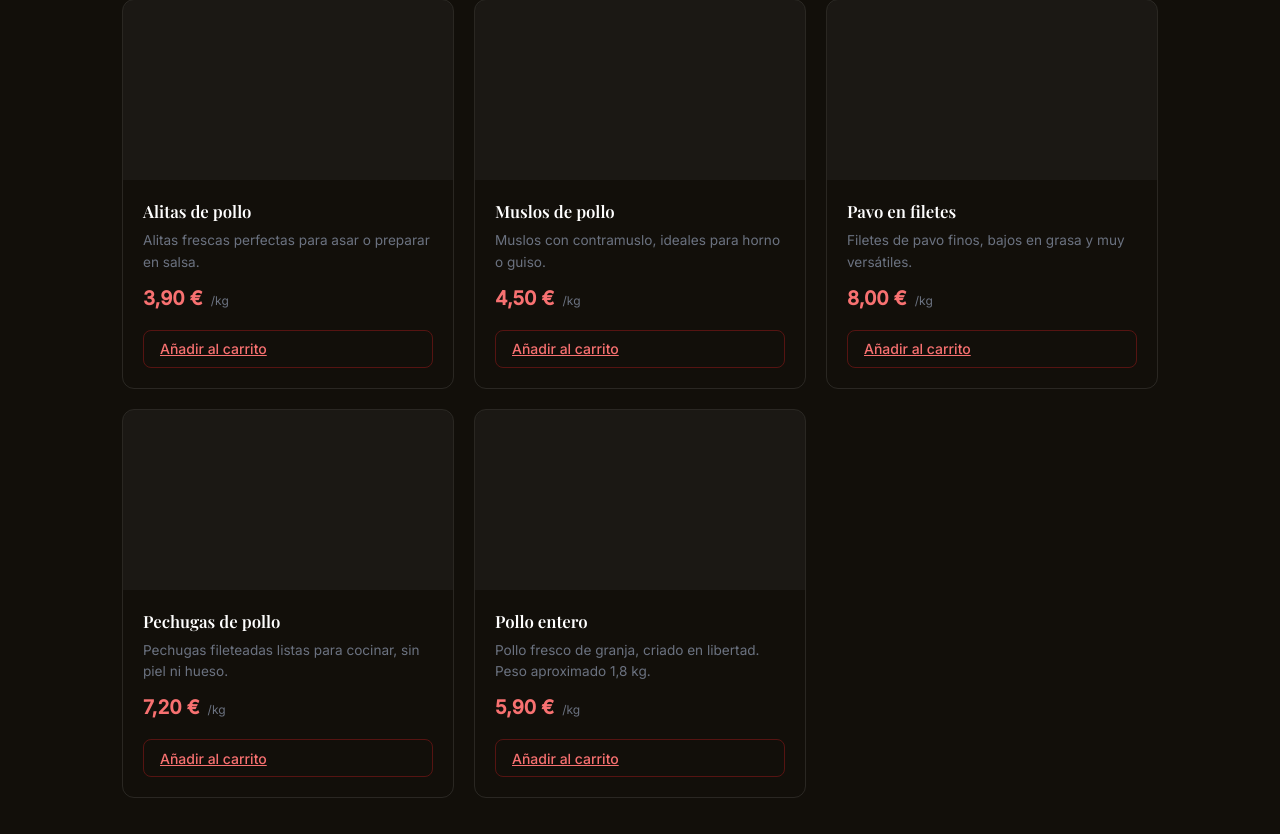
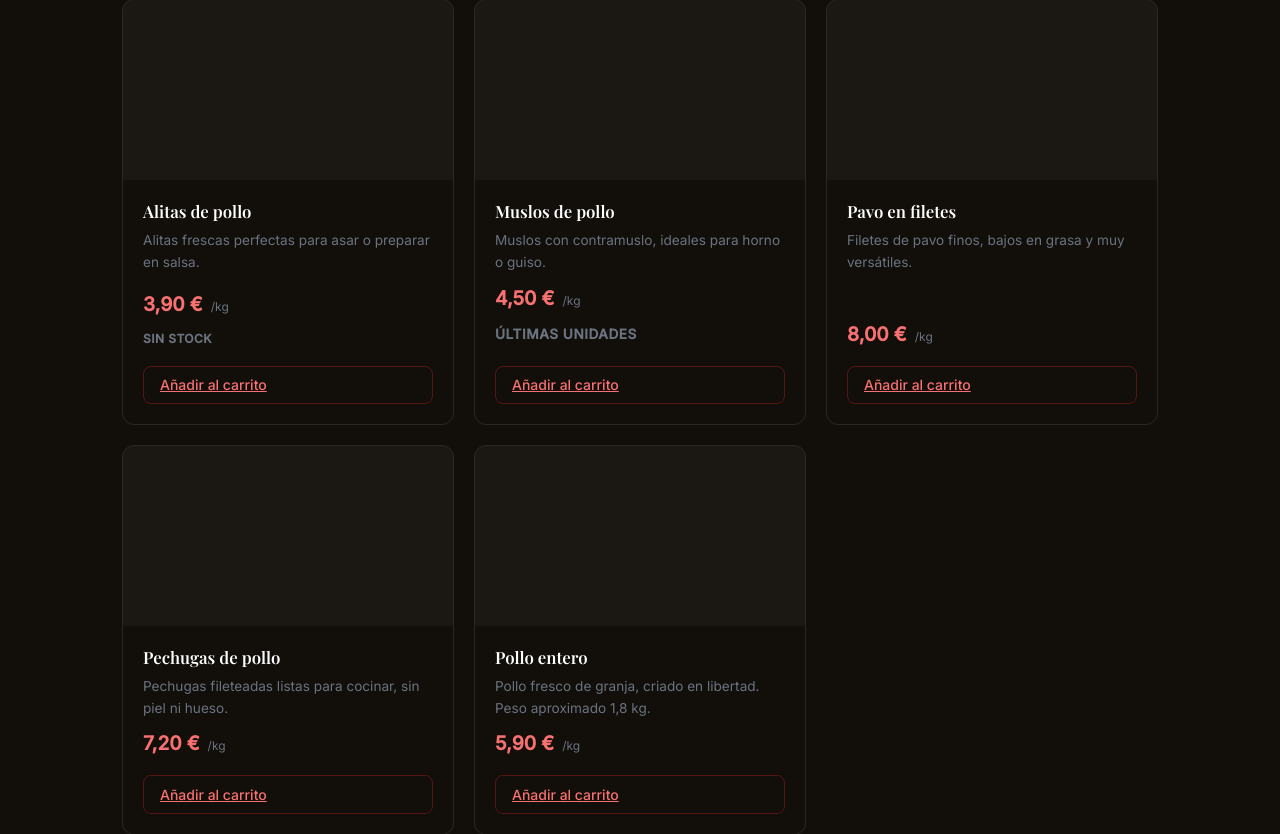
Before and after one commit to Carla0504/Carniceria, a PHP site: page /app/views/catalogo/polleria.php in a window 1280 px wide. Shown: the part 292-1126 px from the top of the page. Run offline with PHP 8.4, Linux system fonts and the light colour scheme; data comes from the database, SQL or seed files in the repository; both versions use the stored data as it was after the commit.

Commit message:
añadir stock a los productos

```diff
--- a/crm/app/models/Producto.php
+++ b/crm/app/models/Producto.php
@@ -58,8 +58,8 @@ class Producto {
 
     // crea un producto nuevo
     public static function crear($pdo, $datos) {
-        $sql = "INSERT INTO productos (id_seccion, nombre, descripcion, precio, foto, disponible)
-                VALUES (:id_seccion, :nombre, :descripcion, :precio, :foto, :disponible)";
+        $sql = "INSERT INTO productos (id_seccion, nombre, descripcion, precio, foto, disponible, stock)
+                VALUES (:id_seccion, :nombre, :descripcion, :precio, :foto, :disponible, :stock)";
 
         $stmt = $pdo->prepare($sql);
         $stmt->execute($datos);
@@ -69,7 +69,7 @@ class Producto {
     public static function actualizar($pdo, $id, $datos) {
         $sql = "UPDATE productos
                 SET id_seccion=:id_seccion, nombre=:nombre, descripcion=:descripcion,
-                    precio=:precio, foto=:foto, disponible=:disponible
+                    precio=:precio, foto=:foto, disponible=:disponible, stock=:stock
                 WHERE id=:id";
 
         $datos['id'] = $id;
--- a/crm/app/views/admin/formulario.php
+++ b/crm/app/views/admin/formulario.php
@@ -30,6 +30,10 @@
             <div class="form-group">
                 <label>Precio (€/kg)</label>
                 <input type="number" name="precio" id="field-precio" step="0.01" min="0" required>
+            </div>
+            <div class="form-group">
+                <label>Stock (kg disponibles)</label>
+                <input type="number" name="stock" id="field-stock" min="0" step="1" value="0">
             </div>
             <div class="form-group" id="grupo-foto-actual" hidden>
                 <p class="foto-actual-texto">Foto actual: <span id="texto-foto-actual"></span></p>
--- a/crm/app/views/catalogo/polleria.php
+++ b/crm/app/views/catalogo/polleria.php
@@ -51,11 +51,17 @@ require __DIR__ . '/../layout/header.php';
                     <?php endif; ?>
                     <span class="precio-kg">/kg</span>
                 </div>
+                <?php if ((int)$p['stock'] === 0): ?>
+                <span class="badge-sin-stock"><?= $t['badge_sin_stock'] ?></span>
+                <?php elseif ((int)$p['stock'] <= 5): ?>
+                <p class="stock-aviso"><?= $t['badge_poco_stock'] ?></p>
+                <?php endif; ?>
                 <?php if (isset($_SESSION['user'])): ?>
-                <button class="btn-carrito"
+                <button class="btn-carrito<?= (int)$p['stock'] === 0 ? ' btn-carrito--agotado' : '' ?>"
+                        <?= (int)$p['stock'] === 0 ? 'disabled' : '' ?>
                         data-id="<?= $p['id'] ?>"
                         data-nombre="<?= htmlspecialchars($p['nombre'], ENT_QUOTES) ?>">
-                    <?= $t['anadir_carrito'] ?>
+                    <?= (int)$p['stock'] === 0 ? $t['badge_sin_stock'] : $t['anadir_carrito'] ?>
                 </button>
                 <?php else: ?>
                 <a href="/Carniceria/crm/app/views/auth/login.php" class="btn-carrito"><?= $t['anadir_carrito'] ?></a>
--- a/crm/lang/en.php
+++ b/crm/lang/en.php
@@ -40,6 +40,8 @@ return [
     // catalogue
     'anadir_carrito' => 'Add to cart',
     'badge_oferta' => 'Offer',
+    'badge_sin_stock' => 'Out of stock',
+    'badge_poco_stock' => 'Last units',
 
     // cart
     'carrito_titulo' => 'Your cart',
--- a/crm/lang/es.php
+++ b/crm/lang/es.php
@@ -40,6 +40,8 @@ return [
     // catálogo
     'anadir_carrito' => 'Añadir al carrito',
     'badge_oferta' => 'Oferta',
+    'badge_sin_stock' => 'Sin stock',
+    'badge_poco_stock' => 'Últimas unidades',
 
     // carrito
     'carrito_titulo' => 'Tu carrito',
--- a/crm/public/api/productos.php
+++ b/crm/public/api/productos.php
@@ -57,6 +57,7 @@ if ($metodo === 'POST') {
         'precio' => (float)$_POST['precio'],
         'foto' => $foto ?: null,
         'disponible' => ($_POST['disponible'] ?? '0') === '1' ? 1 : 0,
+        'stock' => max(0, (int)($_POST['stock'] ?? 0)),
     ];
 
     if ($accion === 'crear') {
--- a/crm/public/css/catalogo.css
+++ b/crm/public/css/catalogo.css
@@ -141,6 +141,33 @@
     border-color: #991b1b;
 }
 
+.btn-carrito--agotado,
+.btn-carrito--agotado:hover {
+    background: transparent;
+    border-color: #9ca3af;
+    color: #9ca3af;
+    cursor: not-allowed;
+}
+
+.stock-aviso {
+    font-size: 0.75rem;
+    font-weight: 600;
+    color: #b45309;
+    margin: 0.4rem 0 0;
+    text-transform: uppercase;
+    letter-spacing: 0.04em;
+}
+
+.badge-sin-stock {
+    display: block;
+    font-size: 0.75rem;
+    font-weight: 600;
+    color: #6b7280;
+    text-transform: uppercase;
+    letter-spacing: 0.04em;
+    margin: 0.4rem 0 0;
+}
+
 @media (max-width: 768px) {
     .catalogo-grid {
         grid-template-columns: repeat(auto-fill, minmax(160px, 1fr));
--- a/crm/public/js/admin.js
+++ b/crm/public/js/admin.js
@@ -33,6 +33,7 @@ function abrirModalCrear(idSeccion) {
     document.getElementById('field-foto-actual').value = '';
     document.getElementById('field-seccion').value = idSeccion;
     document.getElementById('field-disponible').checked = true;
+    document.getElementById('field-stock').value = '0';
     abrirModal();
 }
 
@@ -52,6 +53,7 @@ async function abrirModalEditar(id) {
         document.getElementById('field-descripcion').value = producto.descripcion || '';
         document.getElementById('field-precio').value = producto.precio;
         document.getElementById('field-disponible').checked = parseInt(producto.disponible) === 1;
+        document.getElementById('field-stock').value = producto.stock || 0;
 
         let grupoFoto = document.getElementById('grupo-foto-actual');
         if (producto.foto) {
```
Also changed, not shown: crm/app/views/catalogo/carniceria.php (+8 -2 lines), crm/app/views/catalogo/charcuteria.php (+8 -2 lines), crm/app/views/catalogo/conservas.php (+8 -2 lines), crm/database/BBDD.sql (+22 -21 lines), crm/public/api/carrito.php (+7 -0 lines).
